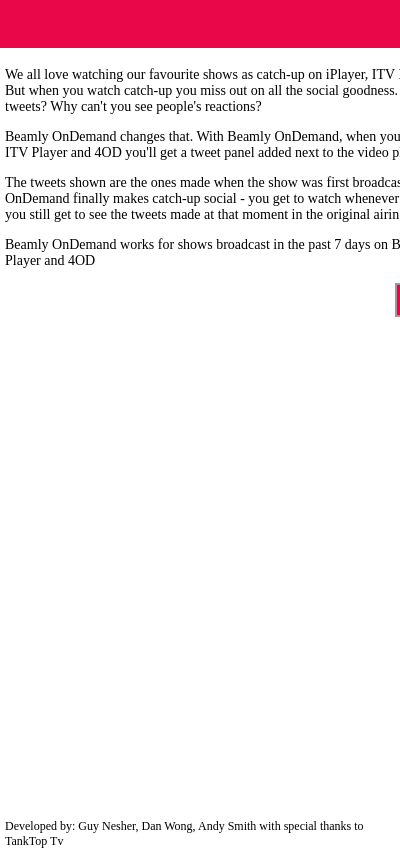
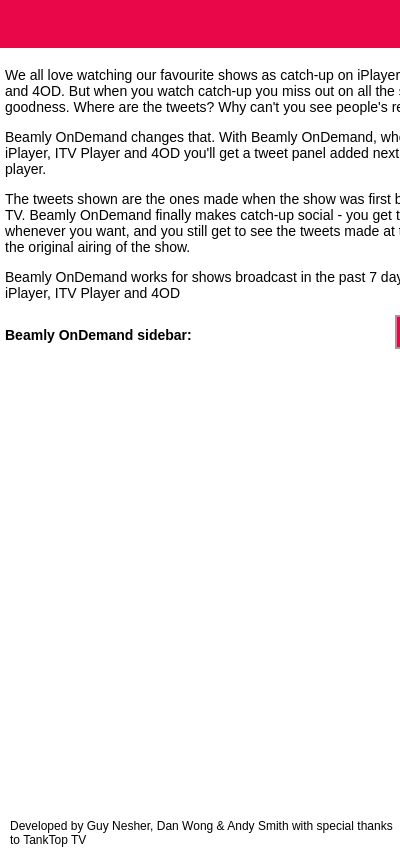
Before and after one commit to gnesher/beamly-chrome-plugin, a browser extension: page src/browser_action/popup.html in a window 400 px wide. Shown: the top 849 px of the page. Drawn offline with Linux system fonts and the light colour scheme.

Commit message:
minor design changes

```diff
--- a/src/browser_action/popup.css
+++ b/src/browser_action/popup.css
@@ -1,9 +1,10 @@
 body {
-	width: 500px;
-	height: 400px;
-	margin: 0;
-	padding: 0;
-	font-size: 14px;
+    width: 500px;
+    height: 400px;
+    margin: 0;
+    padding: 0;
+    font-size: 14px;
+    font-family: Arial;
 }
 
 #footer {
@@ -88,3 +89,7 @@
 .onoffswitch-checkbox:checked + .onoffswitch-label .onoffswitch-switch {
     right: 0px;
 }
+.container {
+    line-height: 40px;
+    font-weight: bold;
+}
--- a/src/browser_action/popup.html
+++ b/src/browser_action/popup.html
@@ -16,6 +16,8 @@
                 <p>The tweets shown are the ones made when the show was first broadcast on TV. Beamly OnDemand finally makes catch-up social - you get to watch whenever you want, and you still get to see the tweets made at that moment in the original airing of the show.</p>
                 <p>Beamly OnDemand works for shows broadcast in the past 7 days on BBC iPlayer, ITV Player and 4OD</p>
             </div>
+            <div class="container">
+                Beamly OnDemand sidebar:
                 <div class="onoffswitch">
                     <input type="checkbox" name="onoffswitch" class="onoffswitch-checkbox" id="myonoffswitch" checked>
                     <label class="onoffswitch-label" for="myonoffswitch">
@@ -24,6 +26,7 @@
                     </label>
                 </div>
 	    </div>
-            <div id="footer">Developed by: Guy Nesher, Dan Wong, Andy Smith with special thanks to TankTop Tv</div>
+            <div id="footer">Developed by Guy Nesher, Dan Wong & Andy Smith with special thanks to TankTop TV</div>
+        </div>
     </body>
 </html>
```
Also changed, not shown: manifest.json. Lines whose indentation alone changed are shown as unchanged.
